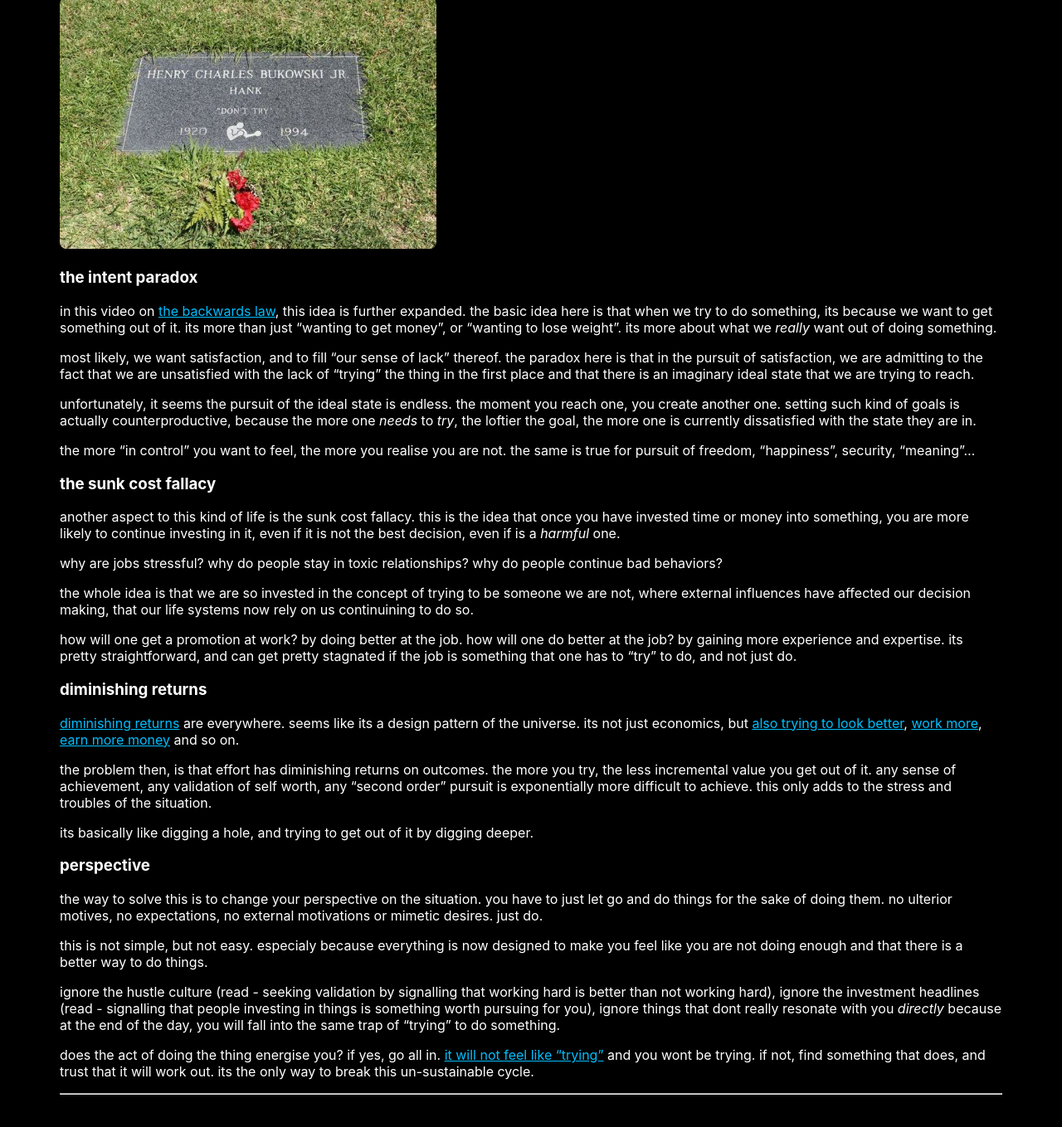
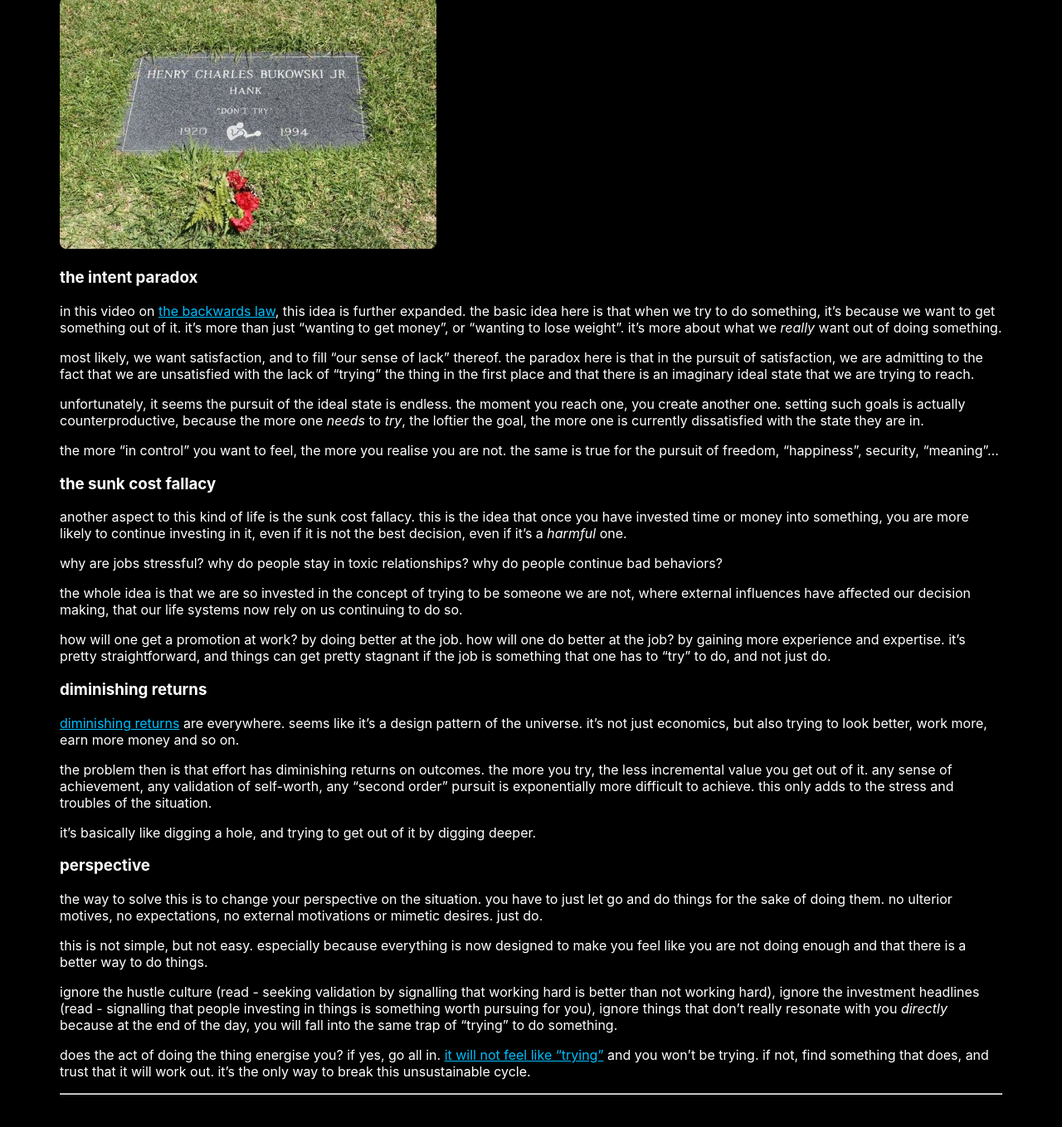
Before and after one commit to kashikarparth/parth.xyz, a Jekyll site: the page built from _posts/2025-08-02-on-trying.md, in a window 1280 px wide and 1400 px high, scrolled down 352 px. Shown: the top 1359 px of the window at 83% size. Built offline with Jekyll 4.4.1, drawn with Linux system fonts in a browser that asks for light colours; some of the changed text lies outside the part shown.

Commit message:
chore: gramamr corrections

```diff
--- a/_posts/2025-08-02-on-trying.md
+++ b/_posts/2025-08-02-on-trying.md
@@ -5,7 +5,7 @@ date: 2024-01-08
 categories: thoughts
 ---
 
-lately, i've been thinking a lot about trying. there are many angles to this topic, wanted to write about a few of them. (maybe this is a note to self, maybe not)
+lately, i've been thinking a lot about trying. there are many angles to this topic; i wanted to write about a few of them. (maybe this is a note to self, maybe not)
 
 ### what does trying mean?
 
@@ -17,40 +17,40 @@ the latter is what one must aim for, and the former is a trap. this is well enca
 
 ### the intent paradox
 
-in this video on [the backwards law](https://einzelganger.co/the-backwards-law/), this idea is further expanded. the basic idea here is that when we try to do something, its because we want to get something out of it. its more than just "wanting to get money", or "wanting to lose weight". its more about what we _really_ want out of doing something.
+in this video on [the backwards law](https://einzelganger.co/the-backwards-law/), this idea is further expanded. the basic idea here is that when we try to do something, it's because we want to get something out of it. it's more than just "wanting to get money", or "wanting to lose weight". it's more about what we _really_ want out of doing something.
 
 most likely, we want satisfaction, and to fill "our sense of lack" thereof. the paradox here is that in the pursuit of satisfaction, we are admitting to the fact that we are unsatisfied with the lack of "trying" the thing in the first place and that there is an imaginary ideal state that we are trying to reach.
 
-unfortunately, it seems the pursuit of the ideal state is endless. the moment you reach one, you create another one. setting such kind of goals is actually counterproductive, because the more one _needs_ to _try_, the loftier the goal, the more one is currently dissatisfied with the state they are in.
+unfortunately, it seems the pursuit of the ideal state is endless. the moment you reach one, you create another one. setting such goals is actually counterproductive, because the more one _needs_ to _try_, the loftier the goal, the more one is currently dissatisfied with the state they are in.
 
-the more "in control" you want to feel, the more you realise you are not. the same is true for pursuit of freedom, "happiness", security, "meaning"...
+the more "in control" you want to feel, the more you realise you are not. the same is true for the pursuit of freedom, "happiness", security, "meaning"...
 
 ### the sunk cost fallacy
 
-another aspect to this kind of life is the sunk cost fallacy. this is the idea that once you have invested time or money into something, you are more likely to continue investing in it, even if it is not the best decision, even if is a _harmful_ one.
+another aspect to this kind of life is the sunk cost fallacy. this is the idea that once you have invested time or money into something, you are more likely to continue investing in it, even if it is not the best decision, even if it's a _harmful_ one.
 
 why are jobs stressful? why do people stay in toxic relationships? why do people continue bad behaviors?
 
-the whole idea is that we are so invested in the concept of trying to be someone we are not, where external influences have affected our decision making, that our life systems now rely on us continuining to do so.
+the whole idea is that we are so invested in the concept of trying to be someone we are not, where external influences have affected our decision making, that our life systems now rely on us continuing to do so.
 
-how will one get a promotion at work? by doing better at the job. how will one do better at the job? by gaining more experience and expertise. its pretty straightforward, and can get pretty stagnated if the job is something that one has to "try" to do, and not just do.
+how will one get a promotion at work? by doing better at the job. how will one do better at the job? by gaining more experience and expertise. it's pretty straightforward, and things can get pretty stagnant if the job is something that one has to "try" to do, and not just do.
 
 ### diminishing returns
 
-[diminishing returns](https://www.investopedia.com/terms/l/lawofdiminishingmarginalreturn.asp) are everywhere. seems like its a design pattern of the universe. its not just economics, but [also trying to look better](https://jeffnippard.com/blogs/news/junk-volume-why-you-must-avoid-it-for-max-muscle), [work more](https://calnewport.com/on-productivity-part-3/), [earn more money](https://www.forbes.com/sites/johnjennings/2024/02/12/money-buys-happiness-after-all/#:~:text=The%20%2475%2C000%20Study&text=This%20belief%20is%20supported%20by,with%20income%20up%20to%20%2475%2C000.) and so on.
+[diminishing returns](https://www.investopedia.com/terms/l/lawofdiminishingmarginalreturn.asp) are everywhere. seems like it's a design pattern of the universe. it's not just economics, but also trying to look better, work more, earn more money and so on.
 
-the problem then, is that effort has diminishing returns on outcomes. the more you try, the less incremental value you get out of it. any sense of achievement, any validation of self worth, any "second order" pursuit is exponentially more difficult to achieve. this only adds to the stress and troubles of the situation.
+the problem then is that effort has diminishing returns on outcomes. the more you try, the less incremental value you get out of it. any sense of achievement, any validation of self-worth, any "second order" pursuit is exponentially more difficult to achieve. this only adds to the stress and troubles of the situation.
 
-its basically like digging a hole, and trying to get out of it by digging deeper.
+it's basically like digging a hole, and trying to get out of it by digging deeper.
 
 ### perspective
 
 the way to solve this is to change your perspective on the situation. you have to just let go and do things for the sake of doing them. no ulterior motives, no expectations, no external motivations or mimetic desires. just do.
 
-this is not simple, but not easy. especialy because everything is now designed to make you feel like you are not doing enough and that there is a better way to do things.
+this is not simple, but not easy. especially because everything is now designed to make you feel like you are not doing enough and that there is a better way to do things.
 
-ignore the hustle culture (read - seeking validation by signalling that working hard is better than not working hard), ignore the investment headlines (read - signalling that people investing in things is something worth pursuing for you), ignore things that dont really resonate with you _directly_ because at the end of the day, you will fall into the same trap of "trying" to do something.
+ignore the hustle culture (read - seeking validation by signalling that working hard is better than not working hard), ignore the investment headlines (read - signalling that people investing in things is something worth pursuing for you), ignore things that don't really resonate with you _directly_ because at the end of the day, you will fall into the same trap of "trying" to do something.
 
-does the act of doing the thing energise you? if yes, go all in. [it will not feel like "trying"](https://x.com/naval/status/1337144251403014144) and you wont be trying. if not, find something that does, and trust that it will work out. its the only way to break this un-sustainable cycle.
+does the act of doing the thing energise you? if yes, go all in. [it will not feel like "trying"](https://x.com/naval/status/1337144251403014144) and you won't be trying. if not, find something that does, and trust that it will work out. it's the only way to break this unsustainable cycle.
 
 ---
```
Also changed, not shown: about.markdown (+4 -5 lines), 3 other files.
